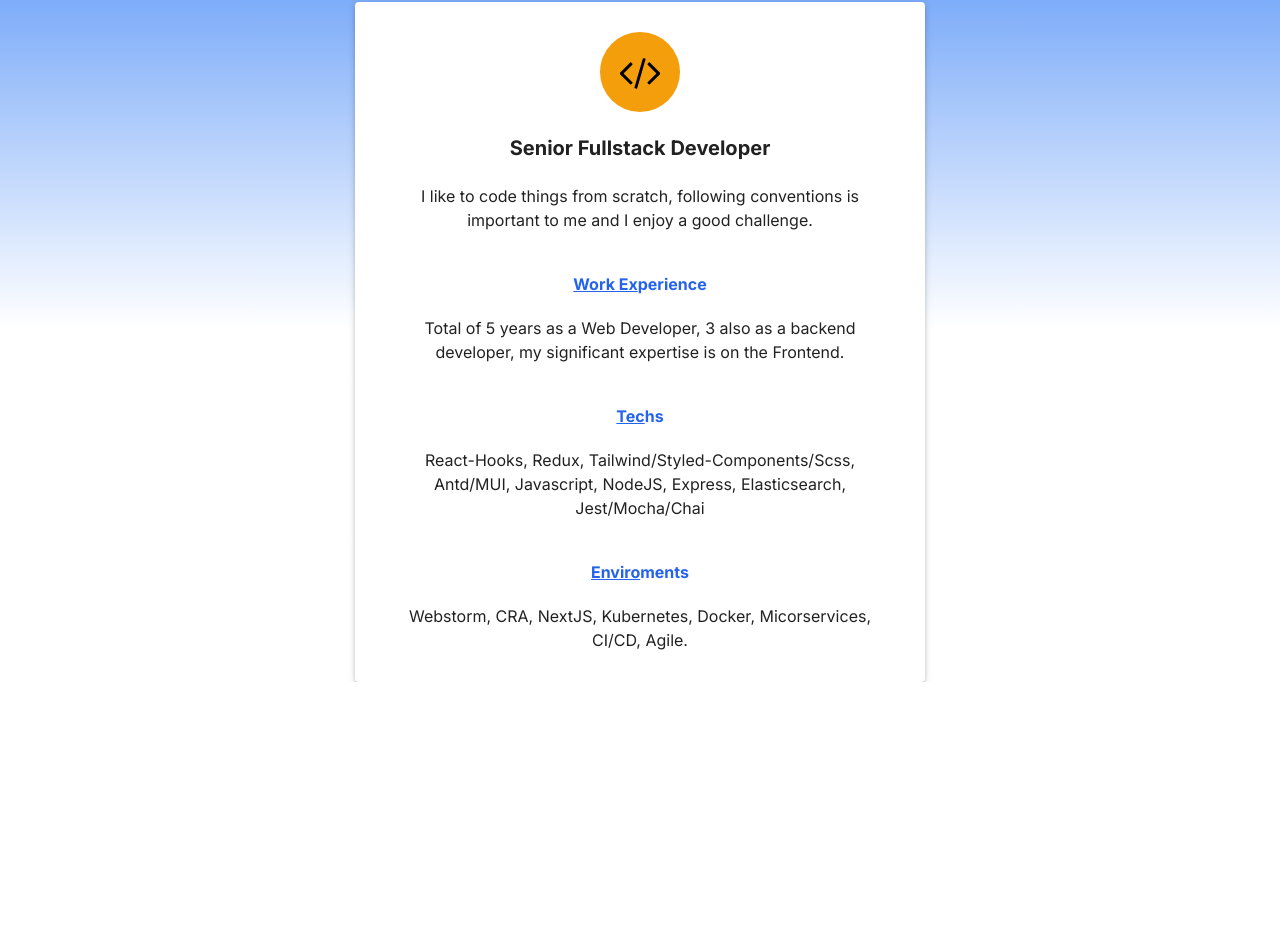
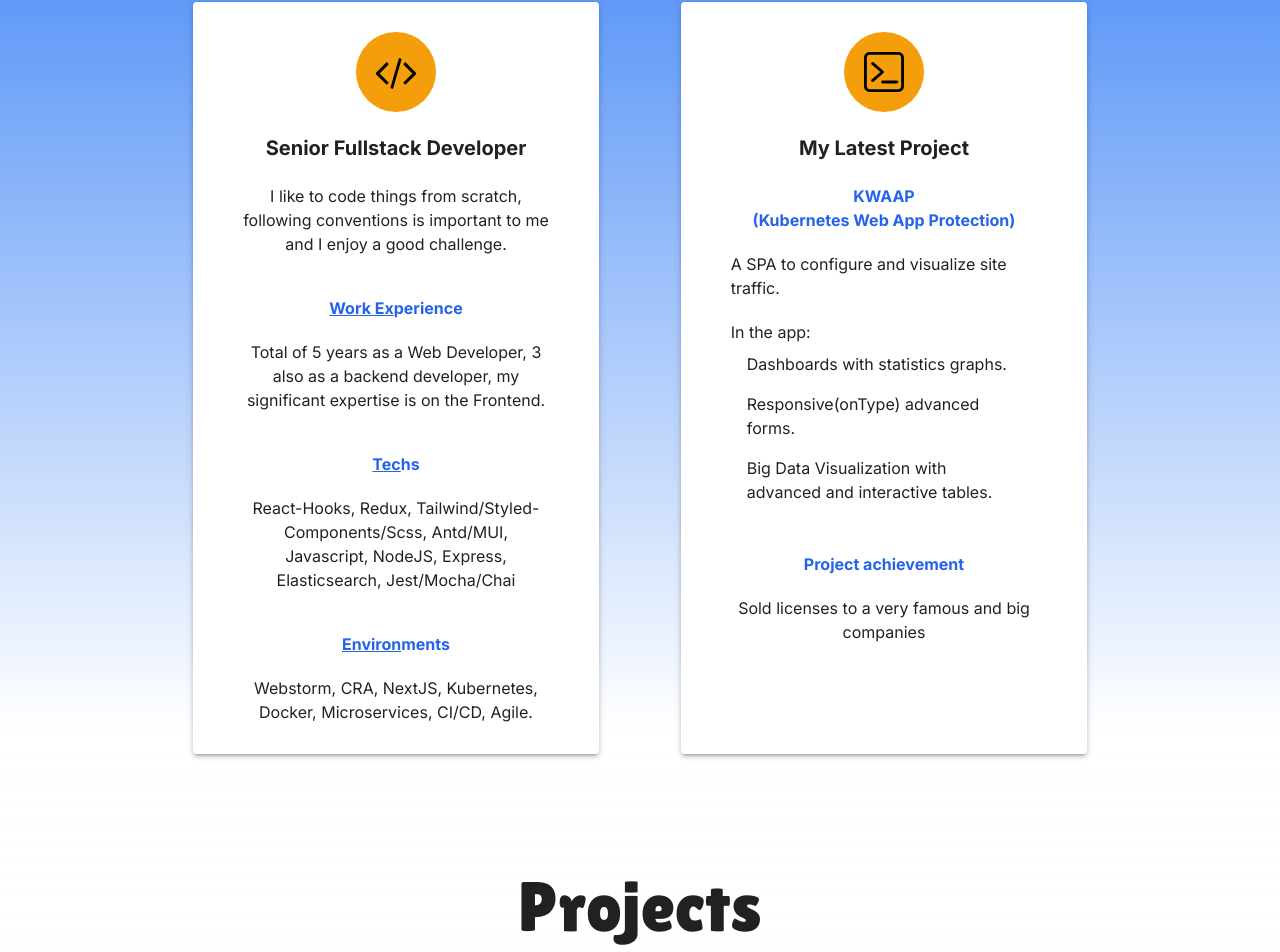
Before and after one commit to eladonline/portfiolio, a Next.js app: page / in a window 1280 px wide. Shown: the part 701-1653 px from the top of the page. Before the commit the page ends 1383 px from the top, so only its background shows below. Built offline with nearby package versions, Linux system fonts and the light colour scheme.

Commit message:
align text

```diff
--- a/app/home/Bio.tsx
+++ b/app/home/Bio.tsx
@@ -1,6 +1,9 @@
 import Paper from "@mui/material/Paper";
 import Grid2 from "@mui/material/Unstable_Grid2";
 import Typography from "@mui/material/Typography";
+import ListItem from "@mui/material/ListItem";
+import List from "@mui/material/List";
+
 const Bio = () => {
   return (
     <section
@@ -8,9 +11,10 @@ const Bio = () => {
         "flex flex-col items-center justify-center w-full gap-[50px] mt-[80px] "
       }
     >
-      <Grid2 container xs={12} md={7}>
+      <Grid2 justifyContent={"space-around"} rowSpacing={5} container>
+        <Grid2 xs={12} md={5}>
           <Paper
-          sx={{ padding: "30px 50px" }}
+            sx={{ padding: "30px 50px", height: "752px" }}
             className={"flex flex-col items-center w-full gap-[40px]"}
             elevation={3}
           >
@@ -71,20 +75,80 @@ const Bio = () => {
                 className={"text-blue-600"}
                 variant={"body1"}
               >
-              <u>Enviro</u>ments
+                <u>Environ</u>ments
               </Typography>
 
               <Typography textAlign={"center"} variant={"body1"}>
-              Webstorm, CRA, NextJS, Kubernetes, Docker, Micorservices, CI/CD, Agile.
+                Webstorm, CRA, NextJS, Kubernetes, Docker, Microservices, CI/CD,
+                Agile.
               </Typography>
             </section>
           </Paper>
+        </Grid2>
+        <Grid2 xs={12} md={5}>
+          <Paper
+            sx={{ padding: "30px 50px", height: "752px" }}
+            className={"flex flex-col items-center w-full gap-[40px]"}
+            elevation={3}
+          >
+            <section className={"flex flex-col items-center w-full gap-[20px]"}>
+              <div
+                className={
+                  "bg-amber-500 rounded-[50%] h-[80px] w-[80px] flex justify-center items-center"
+                }
+              >
+                <div
+                  className={
+                    " bg-[url('/project.svg')] bg-no-repeat bg-contain bg-center h-[40px] w-[40px]"
+                  }
+                />
+              </div>
+              <Typography fontWeight={"bold"} variant={"h6"}>
+                My Latest Project
+              </Typography>
+
+              <Typography
+                fontWeight={"bold"}
+                className={"text-blue-600"}
+                variant={"body1"}
+                textAlign={"center"}
+              >
+                KWAAP <br /> (Kubernetes Web App Protection)
+              </Typography>
+
+              <Typography variant={"body1"}>
+                A SPA to configure and visualize site traffic.
+              </Typography>
+              <List disablePadding subheader={"In the app:"}>
+                <ListItem>Dashboards with statistics graphs.</ListItem>
+                <ListItem>Responsive(onType) advanced forms.</ListItem>
+                <ListItem>
+                  Big Data Visualization with advanced and interactive tables.
+                </ListItem>
+              </List>
+            </section>
+
+            <section className={"flex flex-col items-center w-full gap-[20px]"}>
+              <Typography
+                fontWeight={"bold"}
+                className={"text-blue-600"}
+                variant={"body1"}
+              >
+                Project achievement
+              </Typography>
+
+              <Typography textAlign={"center"} variant={"body1"}>
+                Sold licenses to a very famous and big companies
+              </Typography>
+            </section>
+          </Paper>
+        </Grid2>
       </Grid2>
 
       {/*Blue background*/}
       <div
         className={
-          "w-full top-[630px] sm:top-[590px]  md:top-[500px]  lg:top-[530px] absolute  h-[500px] z-[-1] bg-gradient-to-b from-blue-500  to-white"
+          "w-full top-[630px] sm:top-[590px]  md:top-[500px]  lg:top-[530px] absolute h-[1700px] md:h-[900px] z-[-1] bg-gradient-to-b from-blue-500  to-white"
         }
       />
     </section>
--- /dev/null
+++ b/app/home/Projects.tsx
@@ -0,0 +1,15 @@
+import { lilita_One } from "@/ui/fonts";
+
+const Projects = () => {
+  return (
+    <section className={"mt-[100px] "}>
+      <header
+        className={`text-[30px]  lg:text-[70px] ${lilita_One.className} text-center text-[120px]`}
+      >
+        Projects
+      </header>
+    </section>
+  );
+};
+
+export default Projects;
--- a/app/home/page.tsx
+++ b/app/home/page.tsx
@@ -2,6 +2,7 @@ import { inter } from "@/ui/fonts";
 import PoweredBy from "@/home/PoweredBy";
 import Hero from "@/home/Hero";
 import Bio from "@/home/Bio";
+import Projects from "@/home/Projects";
 
 export default async function Page() {
   return (
@@ -10,8 +11,8 @@ export default async function Page() {
     >
       <PoweredBy />
       <Hero />
-
       <Bio />
+      <Projects />
     </main>
   );
 }
```
Also changed, not shown: public/project.svg (added). Lines whose indentation alone changed are shown as unchanged.
